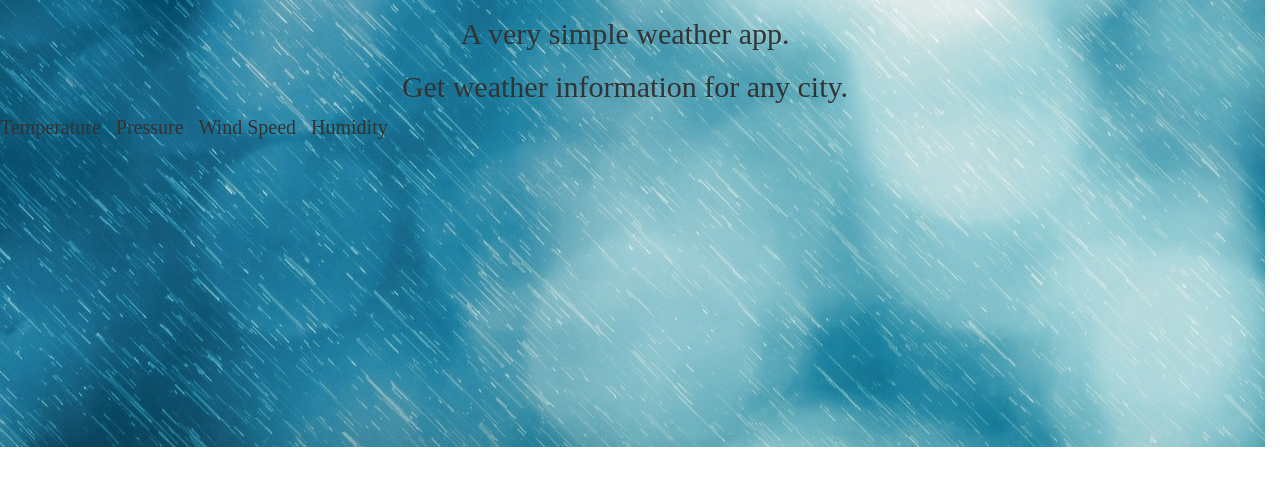
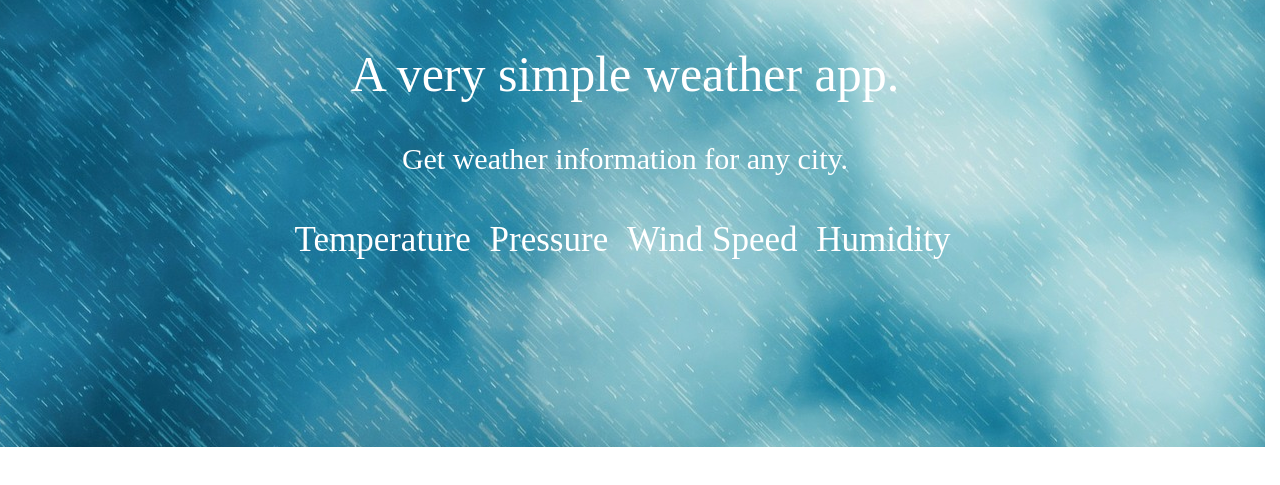
Before and after one commit to bloycey/weatherapp, a plain HTML site: page index.html in a window 1280 px wide. Shown: the part 53-538 px from the top of the page. Drawn offline with nearby package versions, Linux system fonts and the light colour scheme.

Commit message:
Final css changes (front-page) as per tutorial

```diff
--- a/style.css
+++ b/style.css
@@ -39,3 +39,22 @@ body {
     height: 450px;
     margin-top: 0;
 }
+
+#colHeadText1 {
+    color: white;
+    padding-top: 30px;
+    font-size: 50px;
+}
+
+#colHeadText2 {
+    color: white;
+    padding-top: 20px;
+    padding-bottom: 30px;
+    font-size: 30px;
+}
+
+ul#list_item {
+    color: white;
+    font-size: 35px;
+    text-align: center;
+}
```
